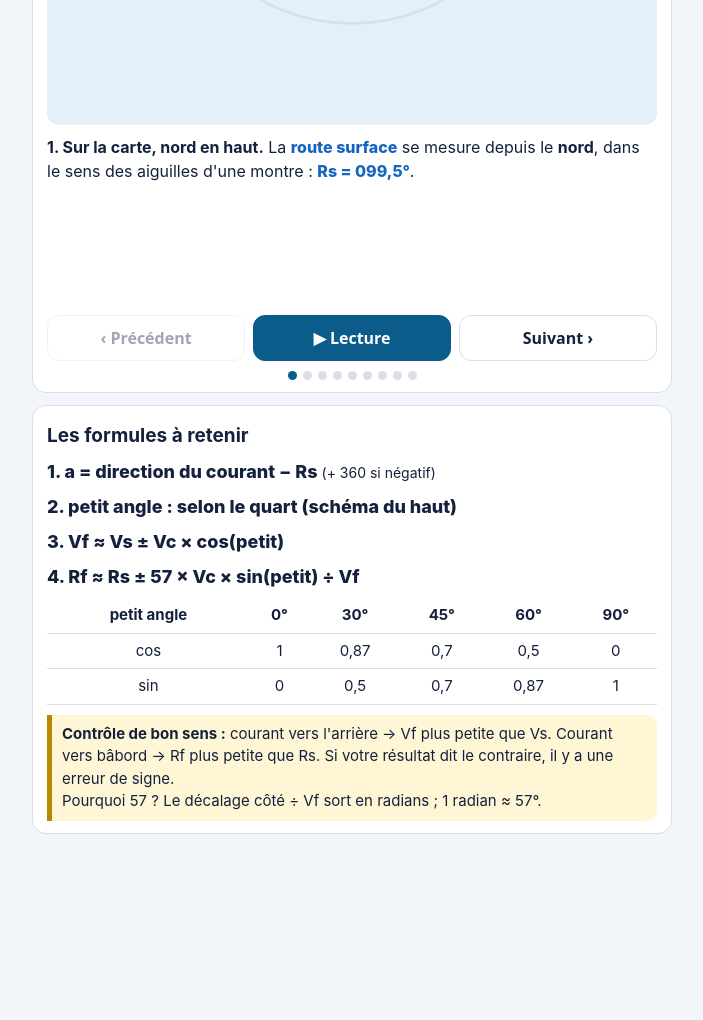
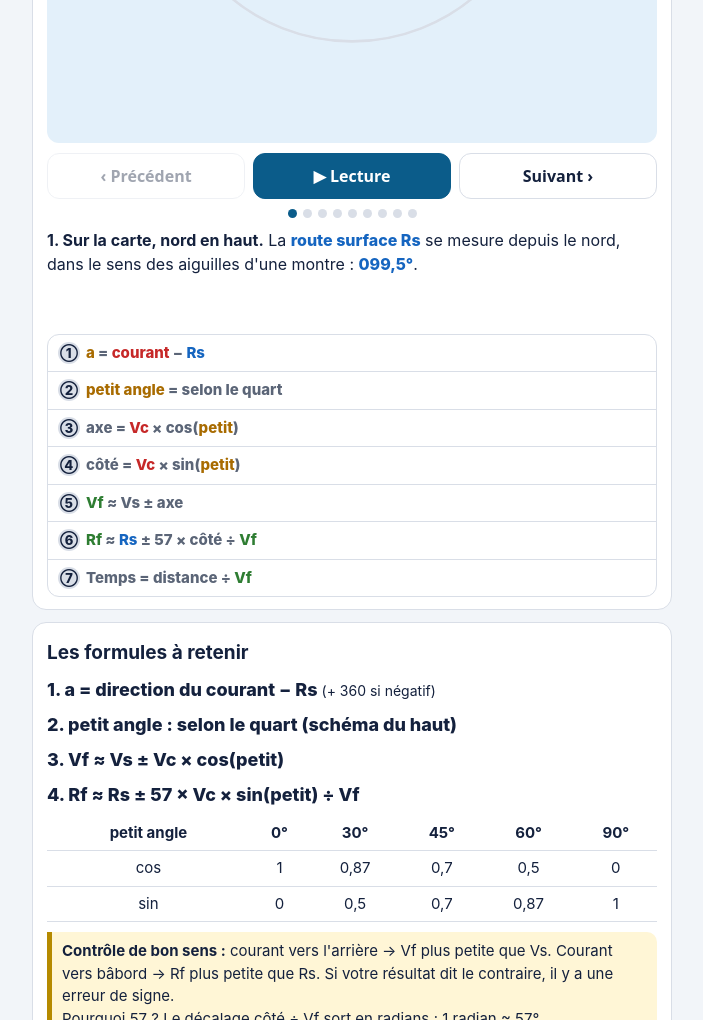
Before and after one commit to Gerar04577/Kat-a-mar, a plain HTML site: page hauturier-formules-courant.html in a window 1280 px wide. Shown: the part 1780-2800 px from the top of the page, without its empty margins (288-991 px from the left). Before the commit the page ends 2666 px from the top, so only its background shows below. Drawn offline with Linux system fonts and the light colour scheme.

Commit message:
Formules du courant v1.2 : tableau des formules rempli pas à pas avec moyens mnémotechniques ; app v211
Co-Authored-By: Claude Opus 5.5 <noreply@anthropic.com>
Claude-Session: https://claude.ai/code/session_01ETNVYRCXsXABqC6LT9SgS2

```diff
--- a/hauturier-formules-courant.html
+++ b/hauturier-formules-courant.html
@@ -26,8 +26,18 @@ table{width:100%;border-collapse:collapse;font-size:15px}td,th{border-bottom:1px
 .calc{font-family:ui-monospace,Menlo,monospace;font-size:15px;background:var(--bg);border-radius:10px;padding:8px 10px;margin-top:8px;line-height:1.7}
 .tip{background:#fff6d6;color:#14213d;border-left:5px solid #b58a00;border-radius:0 10px 10px 0;padding:8px 10px;font-size:15px;margin-top:10px}
 .f{font-size:18px;font-weight:800;margin:8px 0}
+.fm{margin-top:10px;border:1px solid var(--line);border-radius:12px;overflow:hidden}
+.fl{padding:7px 10px;border-bottom:1px solid var(--line);font-size:15px;color:var(--mute)}
+.fl:last-child{border-bottom:0}
+.fl .g{font-weight:800}.fl .vv{display:block;font-family:ui-monospace,Menlo,monospace;font-size:14px;color:var(--ink)}
+.fl .mm{display:block;font-size:13px;font-style:italic;color:#7a5600;margin-top:2px}
+.fl.done{color:var(--ink)}.fl.act{background:#fff6d6;color:#14213d;border-left:5px solid #b58a00}
+.fl.act .vv{color:#14213d}.fl.fut .vv,.fl.fut .mm,.fl.done .mm{display:none}
+.n{display:inline-block;min-width:22px;height:22px;border-radius:11px;background:var(--line);color:var(--ink);text-align:center;font-size:13px;line-height:22px;margin-right:6px;font-weight:800}
+.fl.act .n{background:#b58a00;color:#fff}
+.ca{color:var(--arc);font-weight:800}
 </style></head><body><a class="back" href="./hauturier-entrainement.html">‹ Retour</a><div class="w">
-<div class="v">Animation · version 1.1 · formules du courant : trouver le bon angle, 5 exemples dont l'examen blanc n°1 (Vagnon)</div>
+<div class="v">Animation · version 1.2 · formules du courant expliquées pendant l'animation, 5 exemples dont l'examen blanc n°1 (Vagnon)</div>
 <h1>Vérifier Rf et Vf par le calcul</h1>
 <p style="margin:0">On découpe le <span class="c">courant</span> en deux morceaux : ce qui pousse <b>dans l'axe</b> du bateau (→ la vitesse) et ce qui pousse <b>sur le côté</b> (→ la route). Toute la difficulté est de trouver <b>le bon angle</b>.</p>
 
@@ -65,9 +75,10 @@ table{width:100%;border-collapse:collapse;font-size:15px}td,th{border-bottom:1px
 <div class="tabs" id="tabs"></div>
 <div class="data" id="data"></div>
 <svg id="sc" viewBox="0 0 360 350" aria-label="Animation des angles"></svg>
-<div class="step" id="txt"></div>
 <div class="row"><button class="btn" id="prev">‹ Précédent</button><button class="btn p" id="auto">▶ Lecture</button><button class="btn" id="next">Suivant ›</button></div>
 <div class="dots" id="dots"></div>
+<div class="step" id="txt" style="min-height:96px"></div>
+<div class="fm" id="fm"></div>
 </div>
 
 <div class="card">
@@ -144,21 +155,51 @@ function draw(e,k,st,off){
 }
 function steps(e,k){
  const L=[];
- L.push(`<b>1. Sur la carte, nord en haut.</b> La <span class="rs">route surface</span> se mesure depuis le <b>nord</b>, dans le sens des aiguilles d'une montre : <span class="rs">Rs = ${deg(e.rs)}°</span>.`);
+ L.push(`<b>1. Sur la carte, nord en haut.</b> La <span class="rs">route surface Rs</span> se mesure depuis le nord, dans le sens des aiguilles d'une montre : <span class="rs">${deg(e.rs)}°</span>.`);
  L.push(`<b>2. Le courant</b> se mesure aussi depuis le nord, dans le sens où il <b>va</b> (« il porte au… ») : <span class="c">${deg(e.cd)}°</span>.`);
- L.push(`<b>3. L'angle a</b> part de <span class="rs">Rs</span> et tourne dans le sens des aiguilles d'une montre jusqu'au <span class="c">courant</span> (arc <span class="ar">orange</span>). Pour l'avoir, on enlève la route au courant :<div class="calc">a = ${deg(e.cd)} − ${deg(e.rs)} = ${fr(k.raw,1).replace("-","−")}${k.raw<0?`<br>négatif → + 360 = <b>${fr(k.a,1)}°</b>`:"°"}</div>`);
- L.push(`<b>4. On tourne le dessin</b> pour mettre l'<b>avant du bateau en haut</b> (regardez le N bouger). Les angles ne changent pas : a vaut toujours <b>${fr(k.a,1)}°</b>. Mais on voit maintenant où va le courant <b>par rapport au bateau</b> : vers l'<b>${k.qn.split(" ")[0]}</b> et vers <b>${k.qn.split(" ")[1]}</b>.`);
- L.push(`<b>5. Le petit angle.</b> a = ${fr(k.a,1)}° tombe dans le quart <b>${k.qn}</b> (zone jaune). On mesure l'angle entre le courant et ${k.ref} du bateau (arc orange) :<div class="calc">${k.sub}</div>${k.t!==k.small?`Dans le tableau, on prend le plus proche : <b>${k.t}°</b>. `:""}Tableau : cos ${k.t}° = ${fr(COS[k.t],2)} · sin ${k.t}° = ${fr(SIN[k.t],2)}`);
- L.push(`<b>6. Les deux morceaux</b> (pointillés) :<div class="calc">axe = ${fr(e.vc,2)} × ${fr(COS[k.t],2)} = ${fr(k.ax,2)} nd → vers l'${k.sa>0?"avant : signe +":"arrière : signe −"}<br>côté = ${fr(e.vc,2)} × ${fr(SIN[k.t],2)} = ${fr(k.co,2)} nd → vers ${k.sc>0?"tribord : signe +":"bâbord : signe −"}</div>`);
- L.push(`<b>7. La vitesse fond</b> (axe) :<div class="calc">Vf ≈ ${fr(e.vs,2)} ${k.sa>0?"+":"−"} ${fr(k.ax,2)} = <b>${fr(k.vf,2)} nœuds</b></div>Le courant ${k.sa>0?"pousse : Vf est plus grande":"freine : Vf est plus petite"} que la vitesse du bateau (${fr(e.vs,2)}). Calcul exact : ${fr(k.vfx,2)} nœuds.`);
- L.push(`<b>8. La route fond</b> (côté) :<div class="calc">décalage = 57 × ${fr(k.co,2)} ÷ ${fr(k.vf,2)} = ${fr(k.dec,1)}°<br>Rf ≈ ${deg(e.rs)} ${k.sc>0?"+":"−"} ${fr(k.dec,1)} = ${deg(k.rf)}° ≈ <span class="rf">${deg(Math.round(k.rf),0)}°</span></div>Poussé vers ${k.sc>0?"tribord : Rf est plus grande":"bâbord : Rf est plus petite"} que Rs. Calcul exact : ${deg(k.rfx)}°.`);
- if(e.dist){const m=e.dist/k.vfx*60;L.push(`<b>9. L'heure d'arrivée</b> avec Vf = ${fr(k.vfx,2)} nœuds :<div class="calc">T = ${fr(e.dist,1)} ÷ ${fr(k.vfx,2)} = ${fr(e.dist/k.vfx,2)} h = ${hm(m)} min<br>Arrivée = 10 h 00 + ${hm(m)} = <b>${hm(e.dep+m)}</b></div>Corrigé : 091°, 4,65 nœuds, 11 h 16 ✓`);}
+ L.push(`<b>3. L'angle a</b> (arc <span class="ca">orange</span>) : on part de la <span class="rs">Rs</span> et on tourne dans le sens des aiguilles d'une montre jusqu'au <span class="c">courant</span>. C'est la formule <b>①</b>.`);
+ L.push(`<b>4. On tourne le dessin</b> pour mettre l'avant du bateau en haut (regardez le N bouger). a ne change pas, mais on voit où va le courant <b>par rapport au bateau</b> : vers l'<b>${k.qn.split(" ")[0]}</b> et vers <b>${k.qn.split(" ")[1]}</b>.`);
+ L.push(`<b>5. Le petit angle</b> (arc <span class="ca">orange</span>) : on le mesure depuis ${k.ref}, le plus proche du courant. Le quart (zone jaune) donne la soustraction : formule <b>②</b>.`);
+ L.push(`<b>6. On découpe le courant</b> en deux pointillés : la part <b>dans l'axe</b> (formule <b>③</b>) et la part <b>sur le côté</b> (formule <b>④</b>). Le sens de chaque pointillé donne le signe.`);
+ L.push(`<b>7. La vitesse fond.</b> Seule la part dans l'axe change la vitesse : formule <b>⑤</b>. Le courant ${k.sa>0?"pousse : Vf est plus grande":"freine : Vf est plus petite"} que ${fr(e.vs,2)} nœuds. Calcul exact : ${fr(k.vfx,2)} nœuds.`);
+ L.push(`<b>8. La route fond.</b> Seule la part sur le côté change la route : formule <b>⑥</b>. Poussé vers ${k.sc>0?"tribord : Rf est plus grande":"bâbord : Rf est plus petite"} que Rs. Calcul exact : ${deg(k.rfx)}°.`);
+ if(e.dist)L.push(`<b>9. L'heure d'arrivée</b> : formule <b>⑦</b>, avec la vitesse fond exacte. Corrigé du livre : 091°, 4,65 nœuds, 11 h 16 ✓`);
  return L;
 }
-let ex=2,i=0,timer=null,anim=null,E,K,S;
+function lines(e,k){
+ const q=["a","180 − a","a − 180","360 − a"][k.q];
+ const F=[
+ {s:2,e:3,g:`<span class="ca">a</span> = <span class="c">courant</span> − <span class="rs">Rs</span>`,
+  v:`= ${deg(e.cd)} − ${deg(e.rs)} = ${fr(k.raw,1).replace("-","−")}°${k.raw<0?` → + 360 = ${fr(k.a,1)}°`:""}`,
+  m:`Toujours dans ce sens : COURANT moins ROUTE. Négatif ? + 360.`},
+ {s:4,e:4,g:`<span class="ca">petit angle</span> = selon le quart`,
+  v:`quart ${k.qn} → ${q}<br>${k.sub.replace("petit = ","= ")}${k.t!==k.small?` ≈ ${k.t}°`:""}`,
+  m:`On se ramène à l'AVANT ou à l'ARRIÈRE, le plus proche : le petit angle fait toujours moins de 90°.`},
+ {s:5,e:5,g:`axe = <span class="c">Vc</span> × cos(<span class="ca">petit</span>)`,
+  v:`= ${fr(e.vc,2)} × ${fr(COS[k.t],2)} = ${fr(k.ax,2)} → vers l'${k.sa>0?"avant : +":"arrière : −"}`,
+  m:`COsinus = COllé : la part qui suit l'axe du bateau.`},
+ {s:5,e:5,g:`côté = <span class="c">Vc</span> × sin(<span class="ca">petit</span>)`,
+  v:`= ${fr(e.vc,2)} × ${fr(SIN[k.t],2)} = ${fr(k.co,2)} → vers ${k.sc>0?"tribord : +":"bâbord : −"}`,
+  m:`Sinus = Sur le côté : la part qui pousse le bateau de travers.`},
+ {s:6,e:6,g:`<span class="rf">Vf</span> ≈ Vs ± axe`,
+  v:`= ${fr(e.vs,2)} ${k.sa>0?"+":"−"} ${fr(k.ax,2)} = ${fr(k.vf,2)} nœuds`,
+  m:`L'AXE change la VITESSE (vers l'avant +, vers l'arrière −).`},
+ {s:7,e:7,g:`<span class="rf">Rf</span> ≈ <span class="rs">Rs</span> ± 57 × côté ÷ <span class="rf">Vf</span>`,
+  v:`= ${deg(e.rs)} ${k.sc>0?"+":"−"} 57 × ${fr(k.co,2)} ÷ ${fr(k.vf,2)}<br>= ${deg(e.rs)} ${k.sc>0?"+":"−"} ${fr(k.dec,1)} = ${deg(k.rf)}° ≈ ${deg(Math.round(k.rf),0)}°`,
+  m:`Le CÔTÉ change la ROUTE (tribord +, bâbord −). 57 change le résultat en degrés.`}];
+ if(e.dist){const m=e.dist/k.vfx*60;F.push({s:8,e:8,g:`Temps = distance ÷ <span class="rf">Vf</span>`,
+  v:`= ${fr(e.dist,1)} ÷ ${fr(k.vfx,2)} = ${fr(e.dist/k.vfx,2)} h = ${hm(m)} min<br>arrivée = 10 h 00 + ${hm(m)} = ${hm(e.dep+m)}`,
+  m:`Les décimales d'heure × 60 = minutes.`});}
+ return F;
+}
+function fmShow(){
+ $("fm").innerHTML=FL.map((l,j)=>{const st=i<l.s?"fut":i<=l.e?"act":"done";
+  return`<div class="fl ${st}"><span class="n">${"①②③④⑤⑥⑦"[j]}</span><span class="g">${l.g}</span><span class="vv">${l.v}</span><span class="mm">${l.m}</span></div>`}).join("");
+}
+let ex=2,i=0,timer=null,anim=null,E,K,S,FL;
 const tabs=$("tabs");EX.forEach((e,n)=>{const b=document.createElement("button");b.className="tab";b.innerHTML=e.n;b.onclick=()=>{stop();load(n)};tabs.appendChild(b)});
 const target=()=>((-E.rs+540)%360)-180;
-function load(n){ex=n;E=EX[n];K=calc(E);S=steps(E,K);i=0;
+function load(n){ex=n;E=EX[n];K=calc(E);S=steps(E,K);FL=lines(E,K);i=0;
  [...tabs.children].forEach((b,j)=>b.classList.toggle("on",j===n));
  $("data").innerHTML=`${E.src?E.src+" · ":""}Rs <b>${deg(E.rs)}°</b> · bateau <b>${fr(E.vs,2)} nd</b> · courant vers le <b>${deg(E.cd)}°</b> à <b>${fr(E.vc,2)} nd</b>${E.dist?` · ${fr(E.dist,1)} milles, départ 10 h 00`:""}`;
  const d=$("dots");d.innerHTML="";S.forEach(()=>d.appendChild(document.createElement("i")));show(false);}
@@ -166,13 +207,13 @@ function show(rotate){cancelAnimationFrame(anim);
  const tg=target();
  if(rotate&&i===3){const t0=performance.now(),dur=1600;const f=t=>{const p=Math.min(1,(t-t0)/dur),e=p<.5?2*p*p:1-Math.pow(-2*p+2,2)/2;draw(E,K,3,tg*e);if(p<1)anim=requestAnimationFrame(f)};anim=requestAnimationFrame(f);}
  else draw(E,K,i,i>=3?tg:0);
- $("txt").innerHTML=S[i];[...$("dots").children].forEach((d,k)=>d.classList.toggle("on",k===i));
+ $("txt").innerHTML=S[i];fmShow();[...$("dots").children].forEach((d,k)=>d.classList.toggle("on",k===i));
  $("prev").disabled=i===0;$("next").disabled=i===S.length-1;}
 function stop(){clearInterval(timer);timer=null;$("auto").textContent="▶ Lecture";}
 $("prev").onclick=()=>{stop();if(i>0){i--;show(false)}};
 $("next").onclick=()=>{stop();if(i<S.length-1){i++;show(true)}};
 $("auto").onclick=()=>{if(timer){stop();return}if(i===S.length-1){i=0;show(false)}$("auto").textContent="❚❚ Pause";
- timer=setInterval(()=>{if(i<S.length-1){i++;show(true)}else stop()},6500)};
+ timer=setInterval(()=>{if(i<S.length-1){i++;show(true)}else stop()},8000)};
 load(2);
 </script>
 </body></html>
--- a/sw.js
+++ b/sw.js
@@ -1,6 +1,6 @@
 /* Kat-a-Mar — service worker — v182
    Le numéro doit toujours correspondre à const VERSION dans index.html. */
-const CACHE = "kat-a-mar-v210";
+const CACHE = "kat-a-mar-v211";
 /* Les cours (hauturier, permis belge) sont des pages à part du dépôt : sans
    elles dans cette liste, elles ne seraient jamais disponibles sans réseau. */
 const FILES = ["./", "./index.html", "./permis-hauturier.html", "./hauturier-entrainement.html", "./hauturier-hors-carte.html", "./hauturier-qcm.html", "./qcm-src.html", "./qcm-vhf.html", "./qcm-src-erreurs.html", "./examens-blancs.html", "./radio-exemples-voix.html", "./cours-radio.html", "./hauturier-amers.html", "./hauturier-prendre-coordonnees.html", "./hauturier-carte-9999-releve.html", "./hauturier-coordonnees.html", "./hauturier-regle-cras.html", "./hauturier-exercices-cras.html", "./hauturier-probleme-dumet-hoedic.html", "./hauturier-vecteurs-courant.html", "./hauturier-pourquoi-multiplier.html", "./hauturier-triangles-quelconques.html", "./hauturier-recettes-rapides.html", "./hauturier-pieges-route-cap.html", "./hauturier-cap-releve.html", "./hauturier-triangle-courant.html", "./hauturier-formules-courant.html",
```
Also changed, not shown: index.html (+1 -1 lines).
